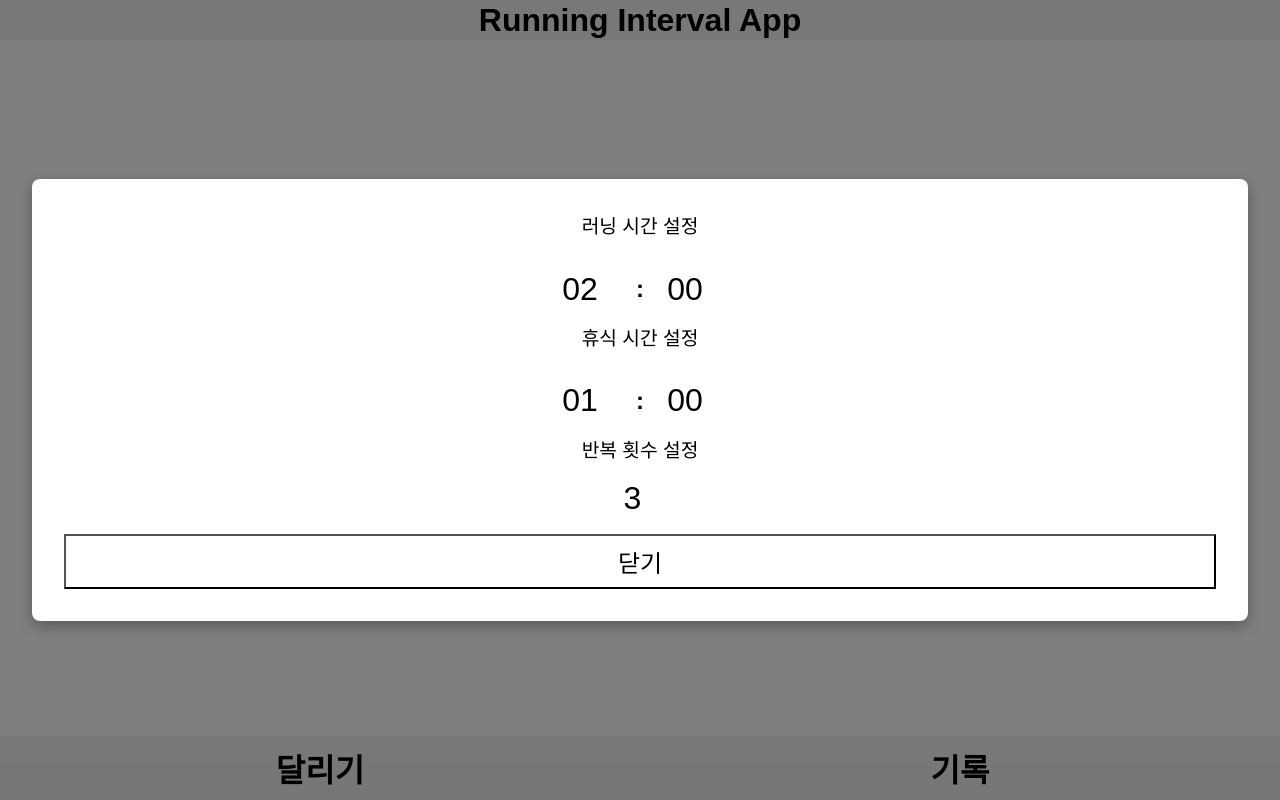
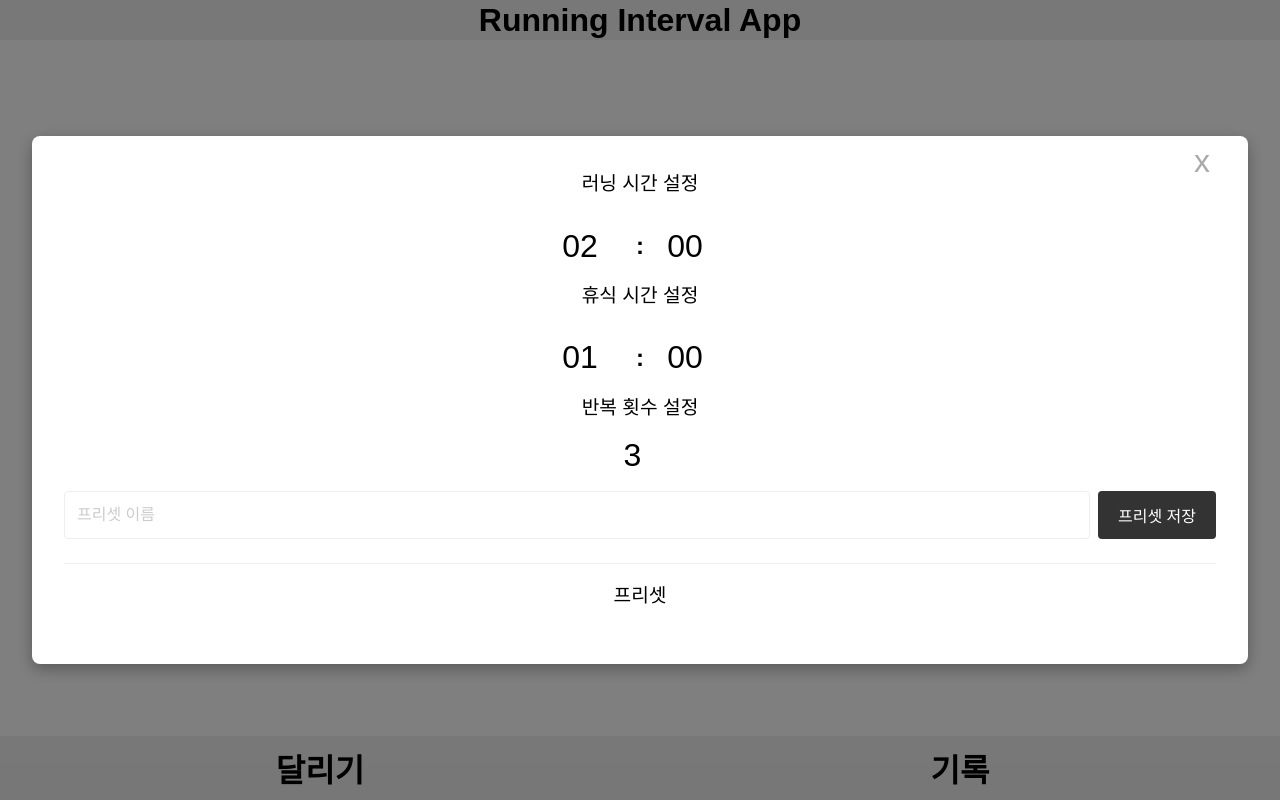
Before and after one commit to bjs0306b/running-interval-app, a React (Vite) app: page / in a window 1280 px wide. Both pictures are taken after a click on the button "setting". Built offline with nearby package versions, Linux system fonts and the light colour scheme.

Commit message:
운동 프리셋 저장/로드 기능 추가

```diff
--- a/src/components/SettingModal.tsx
+++ b/src/components/SettingModal.tsx
@@ -3,6 +3,7 @@ import React from "react";
 // zustand store
 import { useSettingTimeStore, useRepeatStore } from "../store/timeStore";
 import { useUiStore } from "../store/uiStore";
+import { usePresetStore, type Preset } from "../store/presetStore";
 
 // styled components
 import {
@@ -14,24 +15,71 @@ import {
   SecondInput,
   TimeContainer,
   RepeatInput,
+  PresetSection,
+  PresetList,
+  PresetItem,
+  PresetName,
+  PresetTitle,
+  PresetDetails,
+  SavePresetContainer,
+  SavePresetInput,
+  SavePresetButton,
+  DeleteButton,
 } from "../styling/SettingModal.styled";
 
 const SettingModal: React.FC = () => {
-  const {
-    runningTimeMinutes,
-    runningTimeSeconds,
-    restTimeMinutes,
-    restTimeSeconds,
-    setRunningTimeMinutes,
-    setRunningTimeSeconds,
-    setRestTimeMinutes,
-    setRestTimeSeconds,
-  } = useSettingTimeStore();
+  const runningTimeMinutes = useSettingTimeStore(
+    (state) => state.runningTimeMinutes
+  );
+  const setRunningTimeMinutes = useSettingTimeStore(
+    (state) => state.setRunningTimeMinutes
+  );
+  const runningTimeSeconds = useSettingTimeStore(
+    (state) => state.runningTimeSeconds
+  );
+  const setRunningTimeSeconds = useSettingTimeStore(
+    (state) => state.setRunningTimeSeconds
+  );
+  const restTimeMinutes = useSettingTimeStore((state) => state.restTimeMinutes);
+  const setRestTimeMinutes = useSettingTimeStore(
+    (state) => state.setRestTimeMinutes
+  );
+  const restTimeSeconds = useSettingTimeStore((state) => state.restTimeSeconds);
+  const setRestTimeSeconds = useSettingTimeStore(
+    (state) => state.setRestTimeSeconds
+  );
 
   const repeatCount = useRepeatStore((state) => state.repeatCount);
   const setRepeatCount = useRepeatStore((state) => state.setRepeatCount);
   const isOpen = useUiStore((state) => state.isSettingModalOpen);
   const onClose = useUiStore((state) => state.closeSettingModal);
+
+  const presets = usePresetStore((state) => state.presets);
+  const addPreset = usePresetStore((state) => state.addPreset);
+  const deletePreset = usePresetStore((state) => state.deletePreset);
+
+  const [presetName, setPresetName] = React.useState("");
+
+  const handleSavePreset = () => {
+    addPreset({
+      name: presetName,
+      runningTimeMinutes,
+      runningTimeSeconds,
+      restTimeMinutes,
+      restTimeSeconds,
+      repeatCount,
+    });
+    setPresetName("");
+  };
+
+  const handleApplyPreset = (preset: Preset) => {
+    setRunningTimeMinutes(preset.runningTimeMinutes);
+    setRunningTimeSeconds(preset.runningTimeSeconds);
+    setRestTimeMinutes(preset.restTimeMinutes);
+    setRestTimeSeconds(preset.restTimeSeconds);
+    setRepeatCount(preset.repeatCount);
+    onClose();
+  };
 
   if (!isOpen) {
     return null;
@@ -40,6 +88,7 @@ const SettingModal: React.FC = () => {
   return (
     <ModalOverlay>
       <ModalWrapper>
+        <CloseButton onClick={onClose}>x</CloseButton>
         <ModalContent> 러닝 시간 설정 </ModalContent>
         <TimeContainer>
           <MinuteInput
@@ -85,7 +134,43 @@ const SettingModal: React.FC = () => {
             onChange={(e) => setRepeatCount(Number(e.target.value))}
           />
         </TimeContainer>
-        <CloseButton onClick={onClose}>닫기</CloseButton>
+        <SavePresetContainer>
+          <SavePresetInput
+            type="text"
+            placeholder="프리셋 이름"
+            value={presetName}
+            onChange={(e) => setPresetName(e.target.value)}
+          />
+          <SavePresetButton onClick={handleSavePreset}>프리셋 저장</SavePresetButton>
+        </SavePresetContainer>
+        <PresetSection>
+          <ModalContent> 프리셋 </ModalContent>
+          <PresetList>
+            {presets.map((preset) => (
+              <PresetItem key={preset.id}>
+                <PresetName onClick={() => handleApplyPreset(preset)}>
+                  {/* preset.name 부분만 PresetTitle로 감싸줍니다. */}
+                  <PresetTitle>{preset.name}</PresetTitle>
+                  {/* 나머지 설명 부분은 PresetDetails로 감싸줍니다. */}
+                  <PresetDetails>
+                    {`(러닝: ${String(
+                      preset.runningTimeMinutes
+                    ).padStart(2, "0")}:${String(
+                      preset.runningTimeSeconds
+                    ).padStart(2, "0")}, 휴식: ${String(
+                      preset.restTimeMinutes
+                    ).padStart(2, "0")}:${String(
+                      preset.restTimeSeconds
+                    ).padStart(2, "0")}, 반복: ${preset.repeatCount}회)`}
+                  </PresetDetails>
+                </PresetName>
+                <DeleteButton onClick={() => deletePreset(preset.id)}>
+                  ×
+                </DeleteButton>
+              </PresetItem>
+            ))}
+          </PresetList>
+        </PresetSection>
       </ModalWrapper>
     </ModalOverlay>
   );
--- a/src/page/RecordPage.tsx
+++ b/src/page/RecordPage.tsx
@@ -1,4 +1,4 @@
-import React, { useEffect } from "react";
+import React from "react";
 
 // zustand store
 import { useRecordStore } from "../store/recordStore";
--- /dev/null
+++ b/src/store/presetStore.ts
@@ -0,0 +1,40 @@
+import { create } from "zustand";
+import { persist } from "zustand/middleware";
+
+export interface Preset {
+  id: string;
+  name: string;
+  runningTimeMinutes: number;
+  runningTimeSeconds: number;
+  restTimeMinutes: number;
+  restTimeSeconds: number;
+  repeatCount: number;
+}
+
+interface PresetState {
+  presets: Preset[];
+  addPreset: (preset: Omit<Preset, "id">) => void;
+  deletePreset: (id: string) => void;
+}
+
+export const usePresetStore = create(
+  persist<PresetState>(
+    (set) => ({
+      presets: [],
+      addPreset: (newPresetData) =>
+        set((state) => ({
+          presets: [
+            { id: new Date().toISOString(), ...newPresetData },
+            ...state.presets,
+          ],
+        })),
+      deletePreset: (id) =>
+        set((state) => ({
+          presets: state.presets.filter((preset) => preset.id !== id),
+        })),
+    }),
+    {
+      name: "preset-storage", // localStorage에 저장될 키
+    }
+  )
+);
--- a/src/styling/RecordPage.styled.ts
+++ b/src/styling/RecordPage.styled.ts
@@ -49,9 +49,9 @@ export const NoRecords = styled.div`
 `;
 
 export const DeleteButton = styled.button`
-  position: absolute; /* 위치를 부모 기준으로 설정 */
-  top: 0.5rem; /* 위에서부터의 거리 */
-  right: 0.75rem; /* 오른쪽에서부터의 거리 */
+  position: absolute;
+  top: 0.5rem;
+  right: 0.75rem;
   background: none;
   border: none;
   font-size: 1.5rem;
--- a/src/styling/SettingModal.styled.ts
+++ b/src/styling/SettingModal.styled.ts
@@ -18,6 +18,7 @@ export const ModalWrapper = styled.div`
   border-radius: 0.5rem;
   width: 90%;
   box-shadow: 0 5px 15px rgba(0, 0, 0, 0.3);
+  position: relative;
 `;
 
 export const ModalContent = styled.div`
@@ -28,7 +29,7 @@ export const ModalContent = styled.div`
 
 export const TimeContainer = styled.div`
   display: flex;
-    justify-content: center;
+  justify-content: center;
 `;
 
 export const MinuteInput = styled.input`
@@ -49,13 +50,19 @@ export const SecondInput = styled.input`
 `;
 
 export const CloseButton = styled.button`
-  margin-top: 1rem;
-  padding: 0.5rem 1rem;
+  position: absolute;
+  top: 0.5rem;
+  right: 2rem;
+  background: none;
+  border: none;
+  font-size: 2rem;
+  color: #aaa;
   cursor: pointer;
-  background-color: white;
+  line-height: 1;
 
-  width: 100%;
-  font-size: 1.5rem;
+  &:hover {
+    color: #333;
+  }
 `;
 
 export const RepeatInput = styled.input`
@@ -64,3 +71,104 @@ export const RepeatInput = styled.input`
   background-color: white;
   text-align: center;
 `;
+
+export const PresetSection = styled.div`
+  margin-top: 1.5rem;
+  padding-top: 1rem;
+  border-top: 1px solid #eee;
+`;
+
+export const PresetList = styled.ul`
+  list-style: none;
+  padding: 0;
+  margin: 0.5rem 0;
+  max-height: 150px;
+  overflow-y: auto;
+`;
+
+export const PresetItem = styled.li`
+  display: flex;
+  justify-content: space-between;
+  align-items: center;
+  padding: 0.75rem;
+  border-radius: 4px;
+  cursor: pointer;
+  &:hover {
+    background-color: #f7f7f7;
+  }
+`;
+
+export const PresetName = styled.div`
+  display: flex;
+  flex-direction: column; // 이름과 설명을 세로로 정렬합니다.
+  cursor: pointer;
+  flex-grow: 1;
+`;
+
+export const PresetTitle = styled.span`
+  font-size: 1.1rem; // 원하는 폰트 크기로 조절
+  font-weight: 600;
+  color: #333;
+`;
+
+export const PresetDetails = styled.span`
+  font-size: 0.8rem;
+  color: #666;
+  margin-top: 4px;
+`;
+
+export const SavePresetContainer = styled.div`
+  display: flex;
+  margin-top: 1rem;
+  gap: 0.5rem;
+`;
+
+export const SavePresetInput = styled.input`
+  flex: 1;
+  padding: 0.75rem;
+  font-size: 1rem;
+  border: 1px solid #eee;
+  border-radius: 4px;
+  background-color: #fff;
+  transition: border-color 0.2s;
+
+  &::placeholder {
+    color: #ccc;
+  }
+
+  &:focus {
+    outline: none;
+    border-color: #aaa;
+  }
+`;
+
+export const SavePresetButton = styled.button`
+  padding: 0.75rem 1.25rem;
+  font-size: 1rem;
+  font-weight: 500;
+  color: #fff;
+  background-color: #333;
+  border: none;
+  border-radius: 4px;
+  cursor: pointer;
+  transition: background-color 0.2s;
+
+  &:hover {
+    background-color: #000;
+  }
+`;
+
+export const DeleteButton = styled.button`
+  top: 0.5rem;
+  right: 0.75rem;
+  background: none;
+  border: none;
+  font-size: 1.5rem;
+  color: #aaa;
+  cursor: pointer;
+  line-height: 1;
+
+  &:hover {
+    color: #333;
+  }
+`;
```
Also changed, not shown: 1 other file (tests, documents, lock files or other folders).
